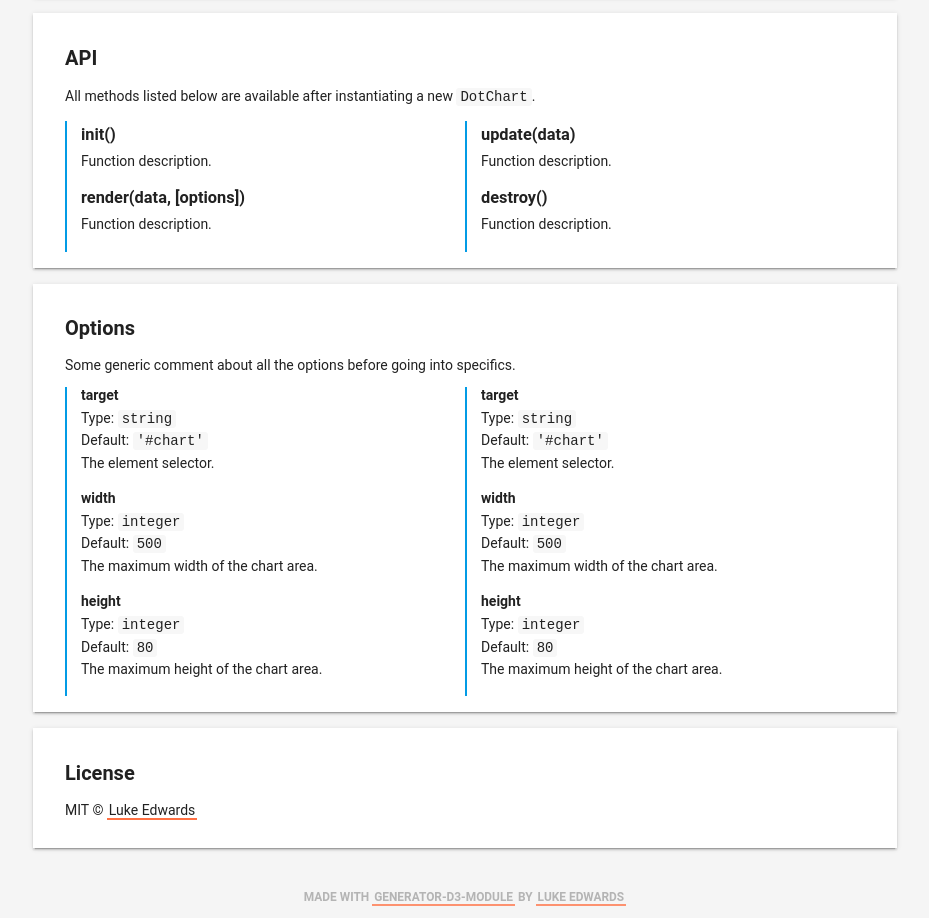
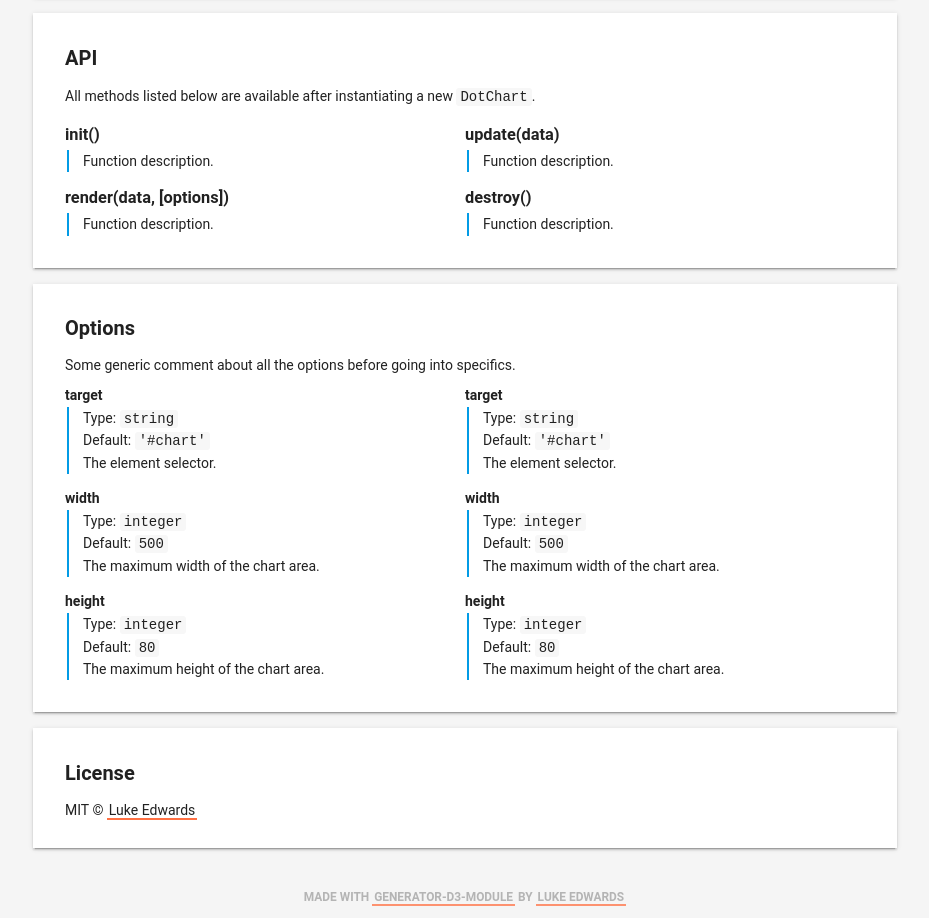
Before and after one commit to lukeed/d3-chart-dot, a website: page docs/index.html in a window 1280 px wide. Shown: the part 1380-2298 px from the top of the page, without its empty margins (175-1104 px from the left). Drawn offline with Linux system fonts and the light colour scheme.

Commit message:
move half's line to <p> only & indent

```diff
--- a/docs/demo.css
+++ b/docs/demo.css
@@ -137,11 +137,9 @@ pre code {
 }
 
 .half {
+	width: 50%;
 	float: left;
 	display: inline-block;
-	width: calc(50% - 16px);
-	border-left: 2px solid #039BE5;
-	padding-left: 14px;
 }
 
 .half h3 {
@@ -158,6 +156,9 @@ pre code {
 	margin-top: 0;
 	line-height: 1.6;
 	margin-bottom: 16px;
+	border-left: 2px solid #039BE5;
+	padding-left: 14px;
+	margin-left: 2px;
 }
 
 .half b,
```
